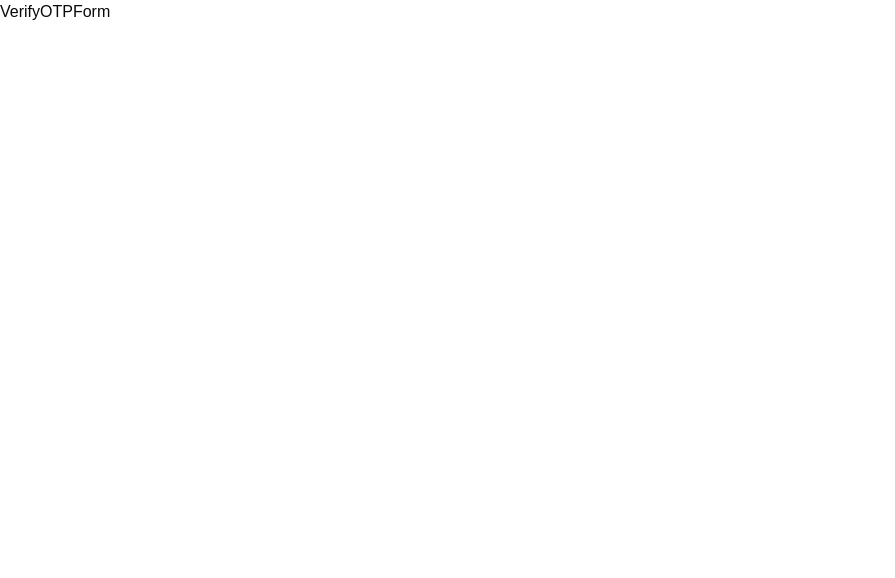
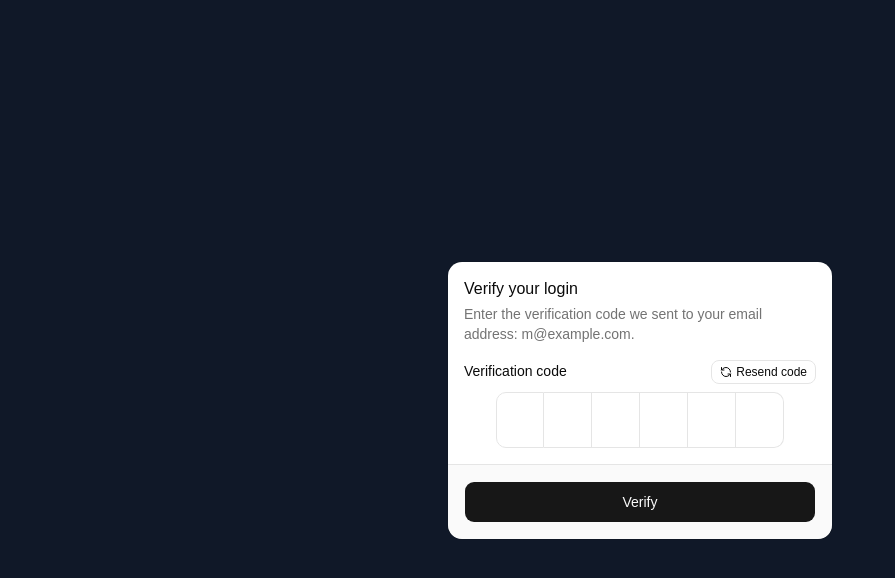
Before and after one commit to IncridableAcuman/user-management, a React (Vite) app in the folder frontend/: page /verify-otp in a window 1280 px wide. Shown: the top 578 px of the page, without its empty margins (0-895 px from the left). Built offline with nearby package versions, Linux system fonts and the light colour scheme.

Commit message:
verify otp ui added

```diff
--- a/frontend/package.json
+++ b/frontend/package.json
@@ -15,6 +15,7 @@
     "axios": "^1.16.1",
     "class-variance-authority": "^0.7.1",
     "clsx": "^2.1.1",
+    "framer-motion": "^12.40.0",
     "input-otp": "^1.4.2",
     "lucide-react": "^1.16.0",
     "next-themes": "^0.4.6",
--- a/frontend/src/features/auth/auth-verify-otp/ui/verify-otp-form.tsx
+++ b/frontend/src/features/auth/auth-verify-otp/ui/verify-otp-form.tsx
@@ -1,6 +1,42 @@
+import { Button } from "@/shared/ui/button"
+import { Card, CardContent, CardDescription, CardFooter, CardHeader, CardTitle } from "@/shared/ui/card"
+import { Field, FieldLabel } from "@/shared/ui/field"
+import { InputOTP, InputOTPGroup, InputOTPSlot } from "@/shared/ui/input-otp"
+import { RefreshCcwIcon } from "lucide-react"
 
 export const VerifyOTPForm = () => {
   return (
-    <div>VerifyOTPForm</div>
+    <div className="w-full min-h-screen flex flex-col items-center justify-center bg-gray-900 text-white">
+      <Card className="w-full max-w-96">
+        <CardHeader>
+          <CardTitle>Verify your login</CardTitle>
+          <CardDescription>Enter the verification code we sent to your email address: m@example.com.</CardDescription>
+        </CardHeader>
+        <CardContent>
+          <Field>
+            <div className="flex items-center justify-between">
+              <FieldLabel htmlFor="otp-verification">Verification code</FieldLabel>
+              <Button variant={"outline"} size={"xs"}>
+                <RefreshCcwIcon/>
+                Resend code
+              </Button>
+            </div>
+            <InputOTP maxLength={6} id="otp-verification" required>
+            <InputOTPGroup className="*:data-[slot=input-otp-slot]:h-14 *:data-[slot=input-otp-slot]:w-12 *:data-[slot=input-otp-slot]:text-xl mx-auto">
+            <InputOTPSlot index={0} />
+            <InputOTPSlot index={1} />
+            <InputOTPSlot index={2} />
+            <InputOTPSlot index={3} />
+            <InputOTPSlot index={4} />
+            <InputOTPSlot index={5} />
+            </InputOTPGroup>
+            </InputOTP>
+          </Field>
+        </CardContent>
+        <CardFooter>
+          <Button type="submit" className="w-full p-5">Verify</Button>
+        </CardFooter>
+      </Card>
+    </div>
   )
 }
```
Also changed, not shown: 1 other file (tests, documents, lock files or other folders).
